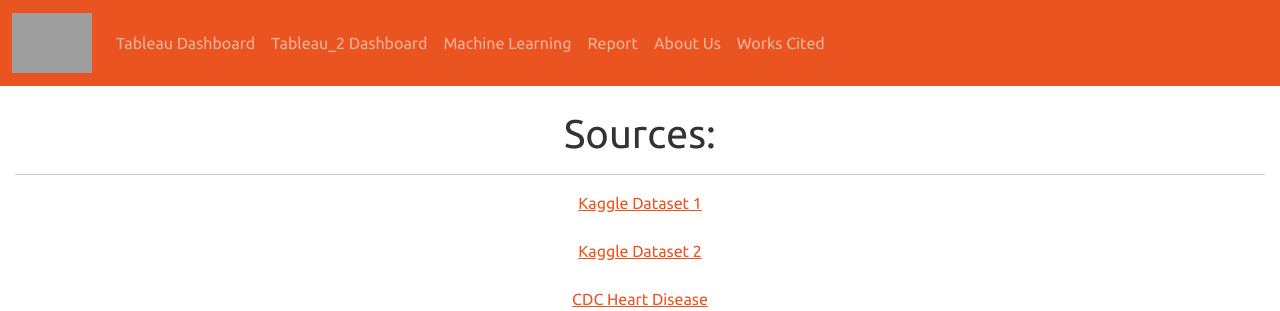
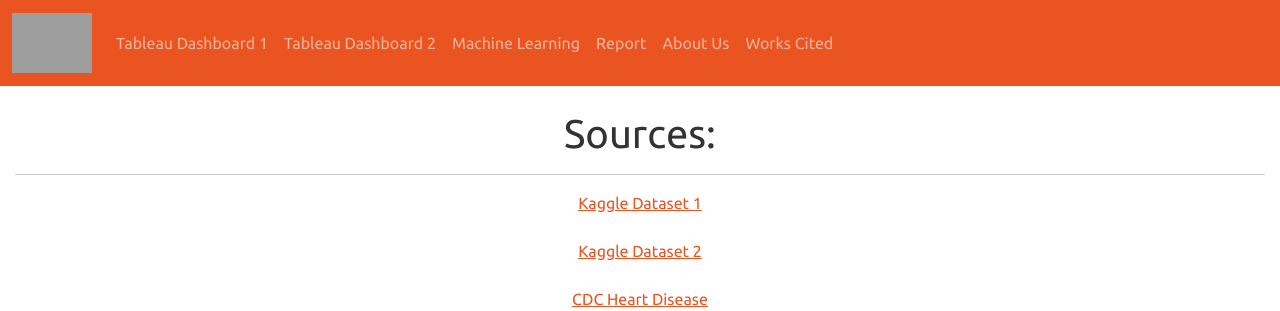
Before and after one commit to Isbelis/Heart-Attack-Challenge, a Flask app: page /works_cited in a window 1280 px wide. Shown: the top 311 px of the page. Run offline with Flask 3, Linux system fonts and the light colour scheme; some libraries are stand-ins or nearby versions; grey boxes are pictures that could not be loaded.

Commit message:
update-final

```diff
--- a/app/static/js/tableau_api2.js
+++ b/app/static/js/tableau_api2.js
@@ -33,7 +33,7 @@ function initializeViz() {
             activeSheet = workbook.getActiveSheet();
         }
     };
-    viz = new tableau_2.Viz(placeholderDiv, url, options);
+    viz_2 = new tableau_2.Viz(placeholderDiv, url, options);
 }
 
 function exportPDF() {
--- a/app/templates/about_us.html
+++ b/app/templates/about_us.html
@@ -22,10 +22,10 @@
         <div class="collapse navbar-collapse" id="navbarColor01">
           <ul class="navbar-nav me-auto">
             <li class="nav-item">
-              <a class="nav-link" href="/tableau">Tableau Dashboard
+              <a class="nav-link" href="/tableau">Tableau Dashboard 1
               </a>
               <li class="nav-item">
-                <a class="nav-link" href="/tableau_2">Tableau_2 Dashboard
+                <a class="nav-link" href="/tableau_2">Tableau Dashboard 2
                 </a>
             </li>
             <li class="nav-item">
--- a/app/templates/tableau.html
+++ b/app/templates/tableau.html
@@ -24,9 +24,9 @@
             <li class="nav-item">
               <a class="nav-link" href="/tableau">Tableau Dashboard 1</a>
             </li>
-            <!-- <li class="nav-item"> -->
-              <!-- <a class="nav-link" href="/tableau_2">Tableau Dashboard 2</a> -->
-            <!-- </li> -->
+            <li class="nav-item">
+              <a class="nav-link" href="/tableau_2">Tableau Dashboard 2</a>
+            </li>
             <li class="nav-item">
               <a class="nav-link" href="/ml_live_form">Machine Learning</a>
             </li>
--- a/app/templates/tableau_2.html
+++ b/app/templates/tableau_2.html
@@ -22,10 +22,10 @@
         <div class="collapse navbar-collapse" id="navbarColor01"></a>
           <ul class="navbar-nav me-auto">
             <li class="nav-item">
-              <a class="nav-link" href="/tableau">Tableau Dashboard 2</a>
+              <a class="nav-link" href="/tableau">Tableau Dashboard 1</a>
             </li>
             <li class="nav-item">
-                <a class="nav-link" href="/tableau_2">Tableau_2 Dashboard
+                <a class="nav-link" href="/tableau_2">Tableau Dashboard 2
                 </a>
             <li class="nav-item">
               <a class="nav-link" href="/ml_live_form">Machine Learning</a>
--- a/app/templates/works_cited.html
+++ b/app/templates/works_cited.html
@@ -22,10 +22,10 @@
             <div class="collapse navbar-collapse" id="navbarColor01">
             <ul class="navbar-nav me-auto">
                 <li class="nav-item">
-                    <a class="nav-link" href="/tableau">Tableau Dashboard
+                    <a class="nav-link" href="/tableau">Tableau Dashboard 1
                     </a>
-                    <li class="nav-item">
-                        <a class="nav-link" href="/tableau_2">Tableau_2 Dashboard
+                <li class="nav-item">
+                        <a class="nav-link" href="/tableau_2">Tableau Dashboard 2
                         </a>
                 </li>
                 <li class="nav-item">
```
Also changed, not shown: app/templates/ml_live_form.html (+4 -4 lines), app/templates/report.html (+5 -4 lines).
